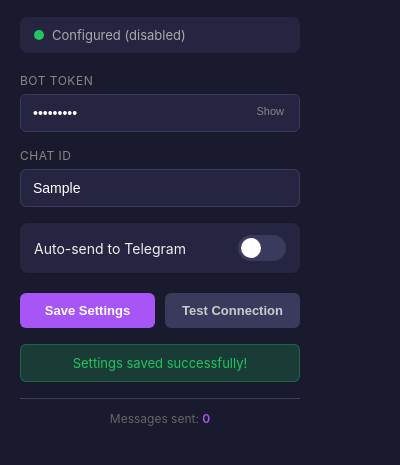
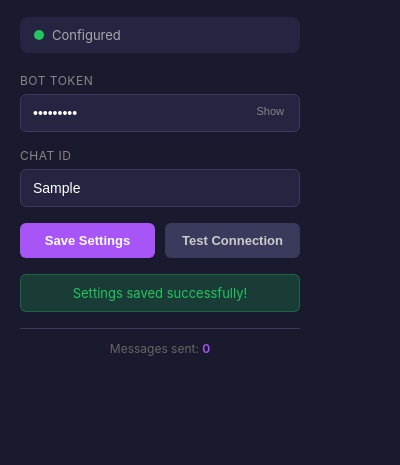
Before and after one commit to YashD5291/Persephone, a browser extension: page popup.html in a window 400 px wide. Both pictures are taken after typing "Sample123", "Sample" into the empty fields and a click on the button "Save Settings". Shown: the part 71-536 px from the top of the page. Drawn offline with Linux system fonts and the light colour scheme.

Commit message:
[functional] - removed auto-send to TG button

```diff
--- a/popup.css
+++ b/popup.css
@@ -109,64 +109,6 @@
   color: #a855f7;
 }
 
-.toggle-group {
-  display: flex;
-  justify-content: space-between;
-  align-items: center;
-  padding: 12px 14px;
-  background: #252542;
-  border-radius: 8px;
-  margin-bottom: 20px;
-}
-
-.toggle-group label:first-child {
-  font-size: 14px;
-}
-
-.switch {
-  position: relative;
-  width: 48px;
-  height: 26px;
-}
-
-.switch input {
-  opacity: 0;
-  width: 0;
-  height: 0;
-}
-
-.slider {
-  position: absolute;
-  cursor: pointer;
-  top: 0;
-  left: 0;
-  right: 0;
-  bottom: 0;
-  background-color: #3a3a5c;
-  transition: 0.3s;
-  border-radius: 26px;
-}
-
-.slider:before {
-  position: absolute;
-  content: "";
-  height: 20px;
-  width: 20px;
-  left: 3px;
-  bottom: 3px;
-  background-color: #fff;
-  transition: 0.3s;
-  border-radius: 50%;
-}
-
-input:checked + .slider {
-  background-color: #a855f7;
-}
-
-input:checked + .slider:before {
-  transform: translateX(22px);
-}
-
 .button-group {
   display: flex;
   gap: 10px;
--- a/popup.html
+++ b/popup.html
@@ -31,14 +31,6 @@
       <input type="text" id="chatId" placeholder="-1001234567890 or @username" autocomplete="off">
     </div>
 
-    <div class="toggle-group">
-      <label for="enableToggle">Auto-send to Telegram</label>
-      <label class="switch">
-        <input type="checkbox" id="enableToggle">
-        <span class="slider"></span>
-      </label>
-    </div>
-
     <div class="button-group">
       <button id="saveBtn" class="btn primary">Save Settings</button>
       <button id="testBtn" class="btn secondary">Test Connection</button>
--- a/popup.js
+++ b/popup.js
@@ -1,7 +1,6 @@
 document.addEventListener('DOMContentLoaded', async () => {
   const botTokenInput = document.getElementById('botToken');
   const chatIdInput = document.getElementById('chatId');
-  const enableToggle = document.getElementById('enableToggle');
   const saveBtn = document.getElementById('saveBtn');
   const testBtn = document.getElementById('testBtn');
   const statusDot = document.getElementById('statusDot');
@@ -15,13 +14,11 @@
   const settings = await chrome.storage.sync.get([
     'botToken',
     'chatId',
-    'enabled',
     'messageCount'
   ]);
 
   if (settings.botToken) botTokenInput.value = settings.botToken;
   if (settings.chatId) chatIdInput.value = settings.chatId;
-  enableToggle.checked = settings.enabled || false;
   messageCount.textContent = settings.messageCount || 0;
 
   updateStatus(settings.botToken && settings.chatId);
@@ -41,23 +38,15 @@
   saveBtn.addEventListener('click', async () => {
     const botToken = botTokenInput.value.trim();
     const chatId = chatIdInput.value.trim();
-    const enabled = enableToggle.checked;
 
     if (!botToken || !chatId) {
       showMessage('Please fill in both Bot Token and Chat ID', 'error');
       return;
     }
 
-    await chrome.storage.sync.set({ botToken, chatId, enabled });
+    await chrome.storage.sync.set({ botToken, chatId });
     updateStatus(true);
     showMessage('Settings saved successfully!', 'success');
-
-    // Notify content scripts about the change
-    chrome.tabs.query({ url: ['https://grok.com/*', 'https://x.com/i/grok*'] }, (tabs) => {
-      tabs.forEach(tab => {
-        chrome.tabs.sendMessage(tab.id, { type: 'SETTINGS_UPDATED', enabled });
-      });
-    });
   });
 
   // Test connection
@@ -93,23 +82,10 @@
     testBtn.textContent = 'Test Connection';
   });
 
-  // Enable toggle change
-  enableToggle.addEventListener('change', async () => {
-    const enabled = enableToggle.checked;
-    await chrome.storage.sync.set({ enabled });
-
-    // Notify content scripts
-    chrome.tabs.query({ url: ['https://grok.com/*', 'https://x.com/i/grok*'] }, (tabs) => {
-      tabs.forEach(tab => {
-        chrome.tabs.sendMessage(tab.id, { type: 'SETTINGS_UPDATED', enabled });
-      });
-    });
-  });
-
   function updateStatus(configured) {
     if (configured) {
       statusDot.classList.add('connected');
-      statusText.textContent = enableToggle.checked ? 'Active' : 'Configured (disabled)';
+      statusText.textContent = 'Configured';
     } else {
       statusDot.classList.remove('connected');
       statusText.textContent = 'Not configured';
```
Also changed, not shown: background.js (+2 -9 lines).
